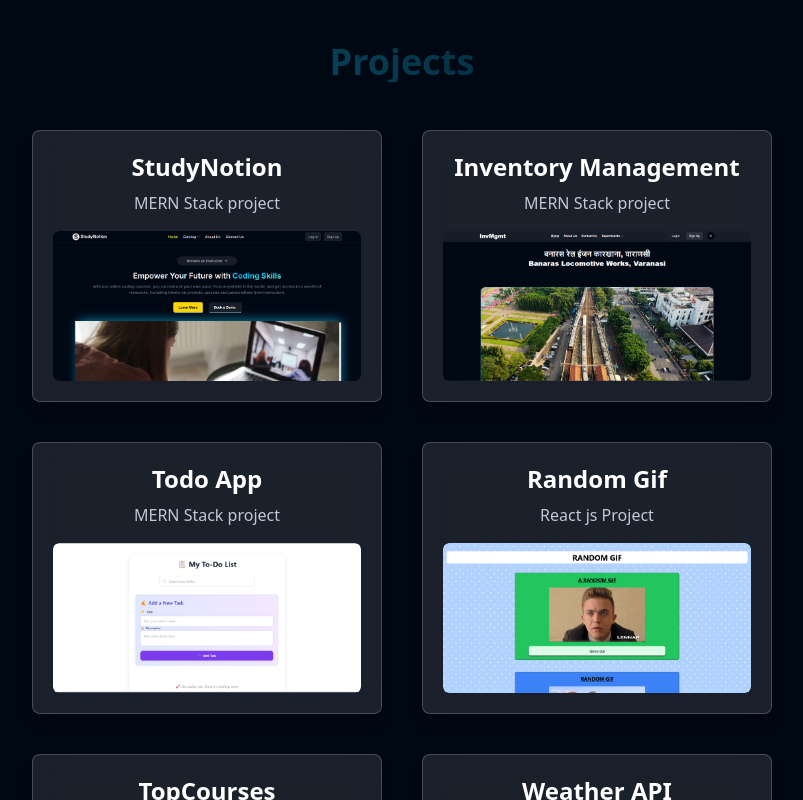
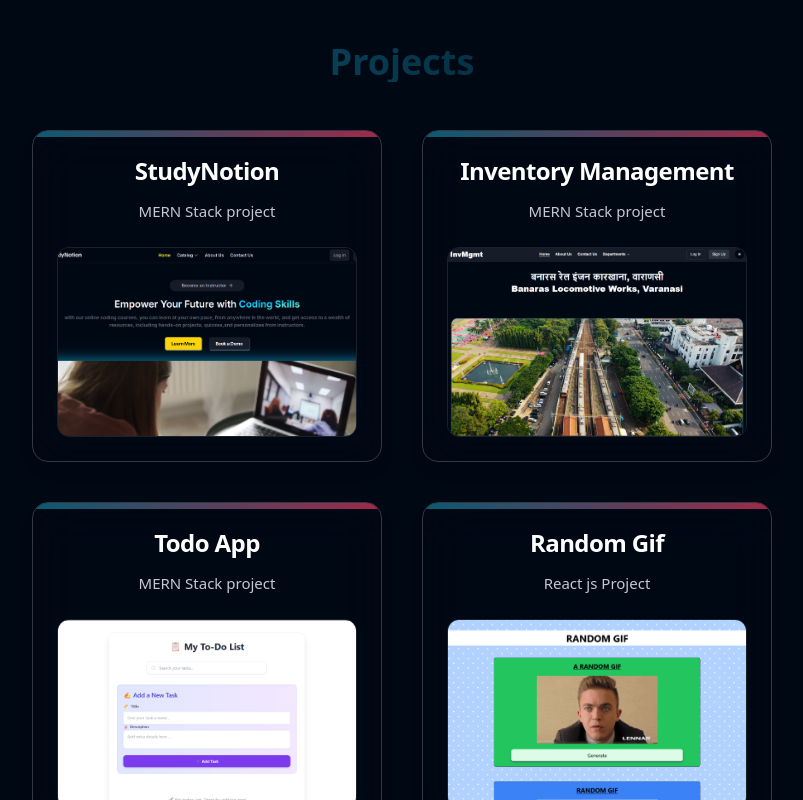
Before and after one commit to VishalPatel63/vishalportfolio, a React (Create React App) app: page / in a window 1280 px wide. Shown: the part 2280-3080 px from the top of the page, without its empty margins (238-1041 px from the left). Built offline with nearby package versions, Linux system fonts and the light colour scheme.

Commit message:
Refactor Cards component with enhanced styles and effects

```diff
--- a/src/common/Cards.jsx
+++ b/src/common/Cards.jsx
@@ -7,14 +7,54 @@ export const Cards = ({ id, name, info, image, goto }) => {
   };
 
   return (
-    <motion.div
-      className='relative w-full sm:w-[350px] p-5 bg-white/10 backdrop-blur-lg border border-white/20 shadow-lg rounded-lg cursor-pointer transition-transform duration-300 hover:scale-105 hover:shadow-blue-500/50'
+<motion.div
+      className="relative w-full sm:w-[350px] p-6
+                 bg-transparent backdrop-blur-xl
+                 border border-white/20
+                 shadow-lg rounded-2xl overflow-hidden
+                 transition-all duration-300
+                 hover:scale-[1.04] hover:shadow-2xl
+                 hover:border-blue-500/50
+                 group"
+      whileHover={{ y: -10 }}
+      transition={{ duration: 0.4 }}
     >
-      <h2 className='text-2xl font-bold text-center text-white mb-2'>{name}</h2>
-      <p className='text-center text-richblack-50 mb-4'>{info}</p>
-      <div onClick={moveHandler} className='w-full h-[150px] overflow-hidden rounded-md relative group'>
-        <motion.img src={image} alt='img' className='w-full h-full object-cover rounded-md transition-transform duration-300 group-hover:scale-110' />
-        <motion.div className='absolute inset-0 bg-black/20 opacity-0 group-hover:opacity-100 transition duration-300 rounded-md'></motion.div>
+      {/* Top Accent Line */}
+      <div className="absolute top-0 left-0 h-1.5 w-full bg-gradient-to-r from-blue-500 via-purple-500 to-pink-500" />
+
+      {/* Glow Effect on Hover */}
+      <div className="absolute -inset-0.5 bg-gradient-to-r from-blue-500/20 via-purple-500/20 to-pink-500/20 rounded-3xl opacity-0 group-hover:opacity-100 transition-opacity duration-500 -z-10" />
+
+      {/* Main Content */}
+      <div className="relative">
+        <h2 className="text-2xl font-bold text-center text-white mb-3 tracking-tight">
+          {name}
+        </h2>
+
+        <p className="text-center text-richblack-50 mb-6 text-[15px] leading-relaxed px-2">
+          {info}
+        </p>
+
+        {/* Image Container with Glow */}
+        <div
+          onClick={moveHandler}
+          className="w-full h-[190px] overflow-hidden rounded-xl relative cursor-pointer border border-white/10 group/image"
+        >
+          <motion.img
+            src={image}
+            alt={name}
+            className="w-full h-full object-cover transition-all duration-500 group-hover/image:scale-110"
+          />
+
+          {/* Hover Overlay + Glow */}
+          <motion.div
+            className="absolute inset-0 bg-gradient-to-t from-black/80 via-black/40 to-transparent
+                       opacity-0 group-hover:opacity-100 transition-all duration-300 rounded-xl"
+          />
+
+          {/* Inner Glow on Image Hover */}
+          <div className="absolute inset-0 ring-1 ring-white/30 ring-offset-2 ring-offset-[#1A2332] opacity-0 group-hover:opacity-30 transition-all duration-300 rounded-xl" />
+        </div>
       </div>
     </motion.div>
   );
```
